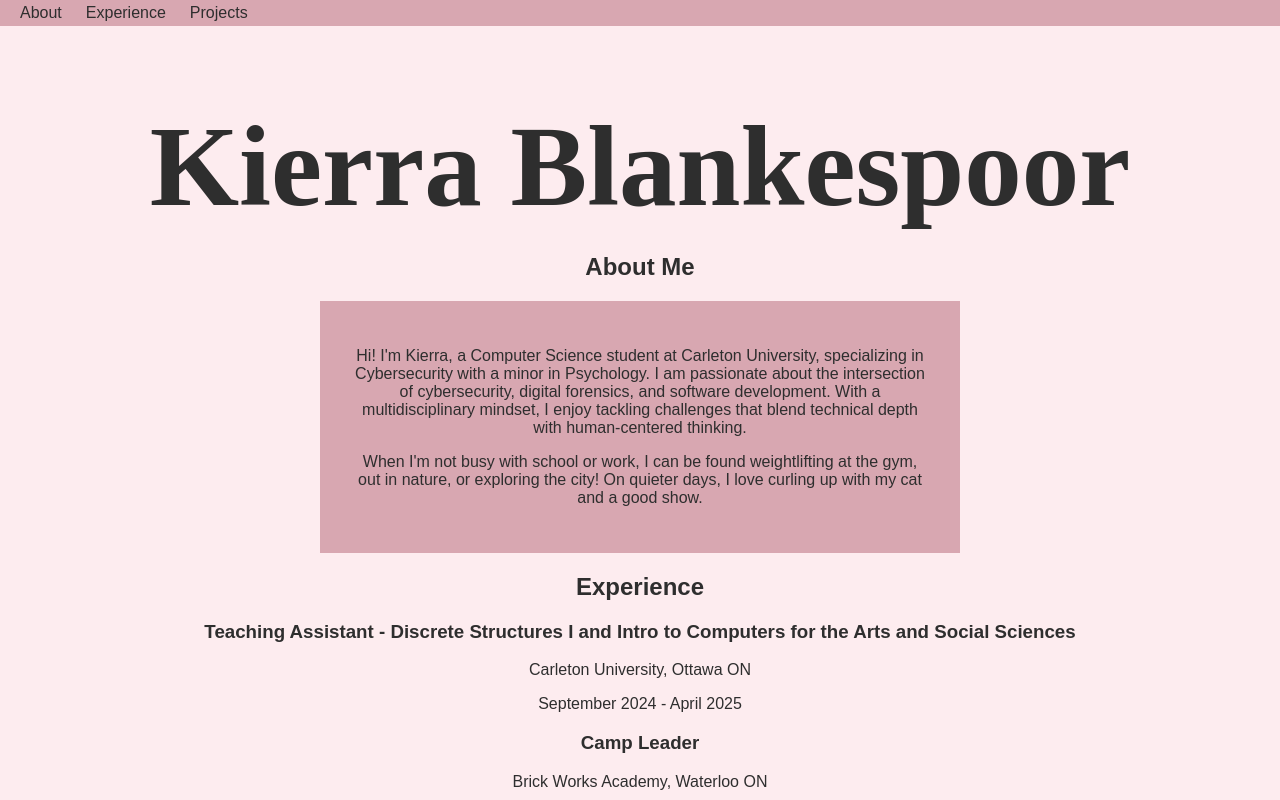
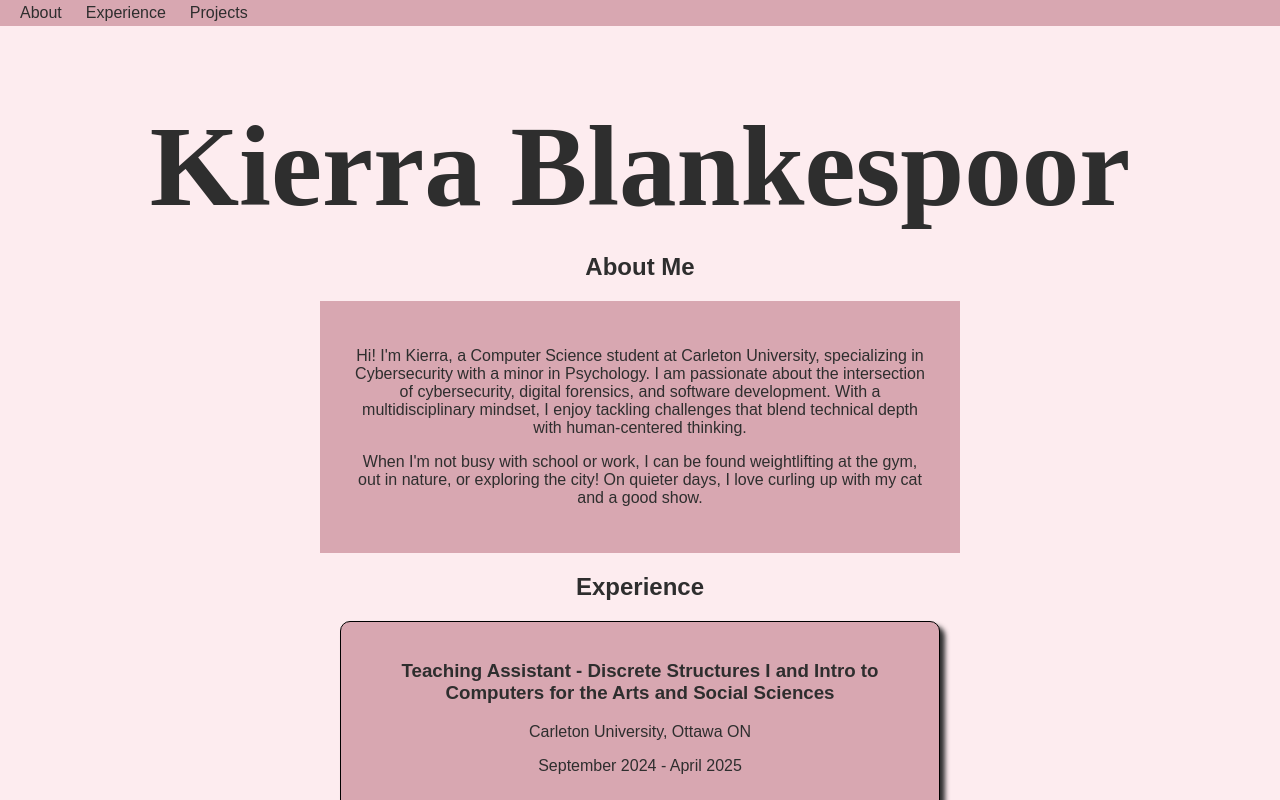
Before and after one commit to kierrabl/Portfolio-Website, a React (Create React App) app: page / in a window 1280 px wide. Shown: the top 800 px of the page. Built offline with nearby package versions, Linux system fonts and the light colour scheme.

Commit message:
Updated styles.css for Experience cards

```diff
--- a/src/content/Projects.js
+++ b/src/content/Projects.js
@@ -19,9 +19,11 @@ const projects = [
 function Projects() {
 	return <section id="Projects" className="projectsSection">
 		<h2>Projects</h2>
-		{projects.map((project, index) => (
-  			<ProjectCard key={index} {...project} />
-		))}
+		<section className="projectsGrid">
+			{projects.map((project, index) => (
+				<ProjectCard key={index} {...project} />
+			))}
+		</section>
 	</section>
 }
 
--- a/src/styles.css
+++ b/src/styles.css
@@ -71,6 +71,7 @@ body {
 	padding: 20px;
 	margin: 10px;
 	text-align: center;
+	height: 100%;
 	max-width: 250px;
 	display: inline-block;
 	background-color: #D8A7B1;
@@ -87,3 +88,16 @@ body {
 	font-weight: bold;
 	transition: background-color 0.3s ease;
 }
+
+.experienceCard {
+	border: 1px solid black;
+	border-radius: 10px;
+	box-shadow: 5px 5px 5px;
+	padding: 20px;
+	margin: 10px auto;
+	text-align: center;
+	width: 100%;
+	max-width: 600px;
+	display: block;
+	background-color: #D8A7B1;
+}
```
